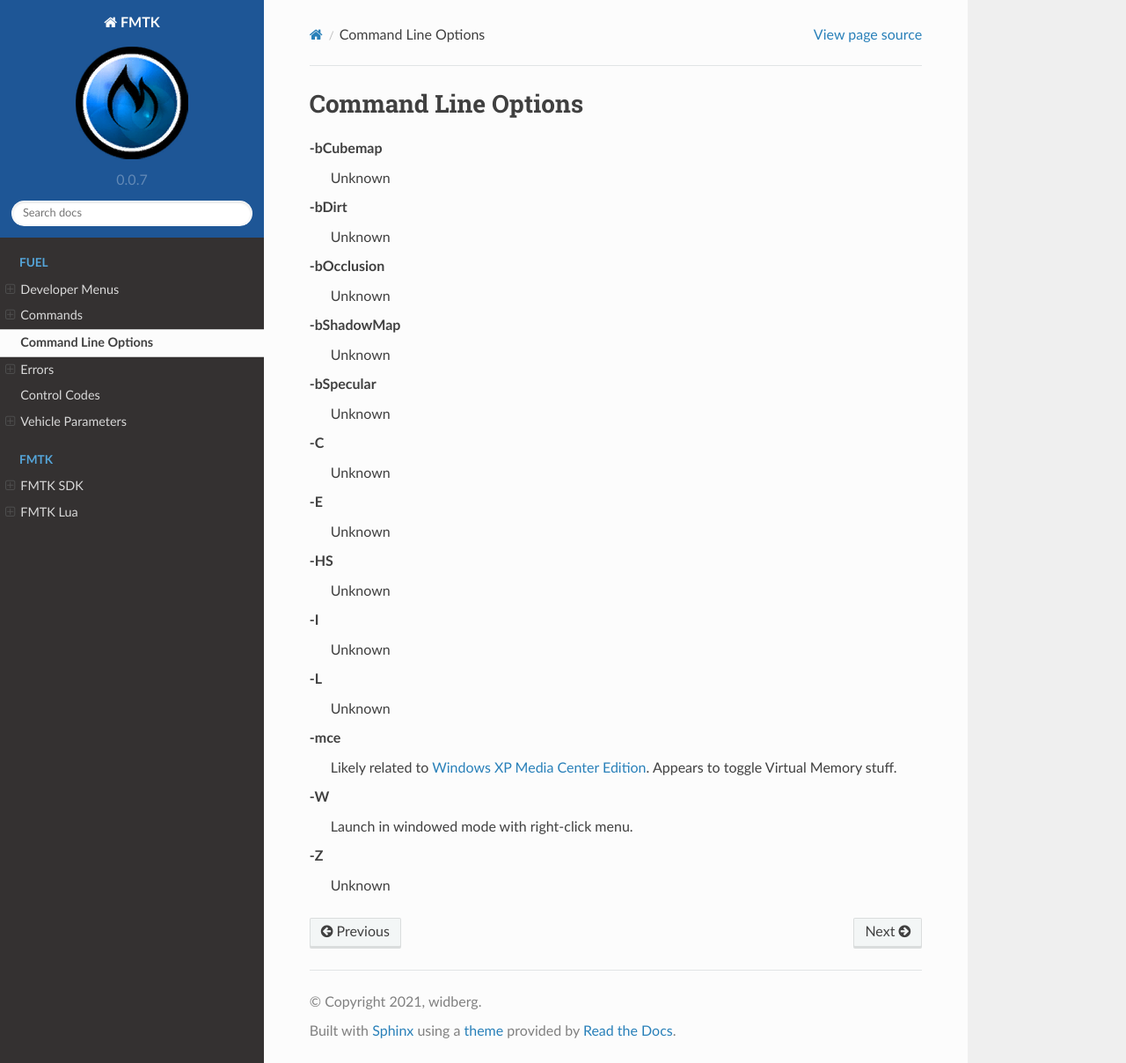
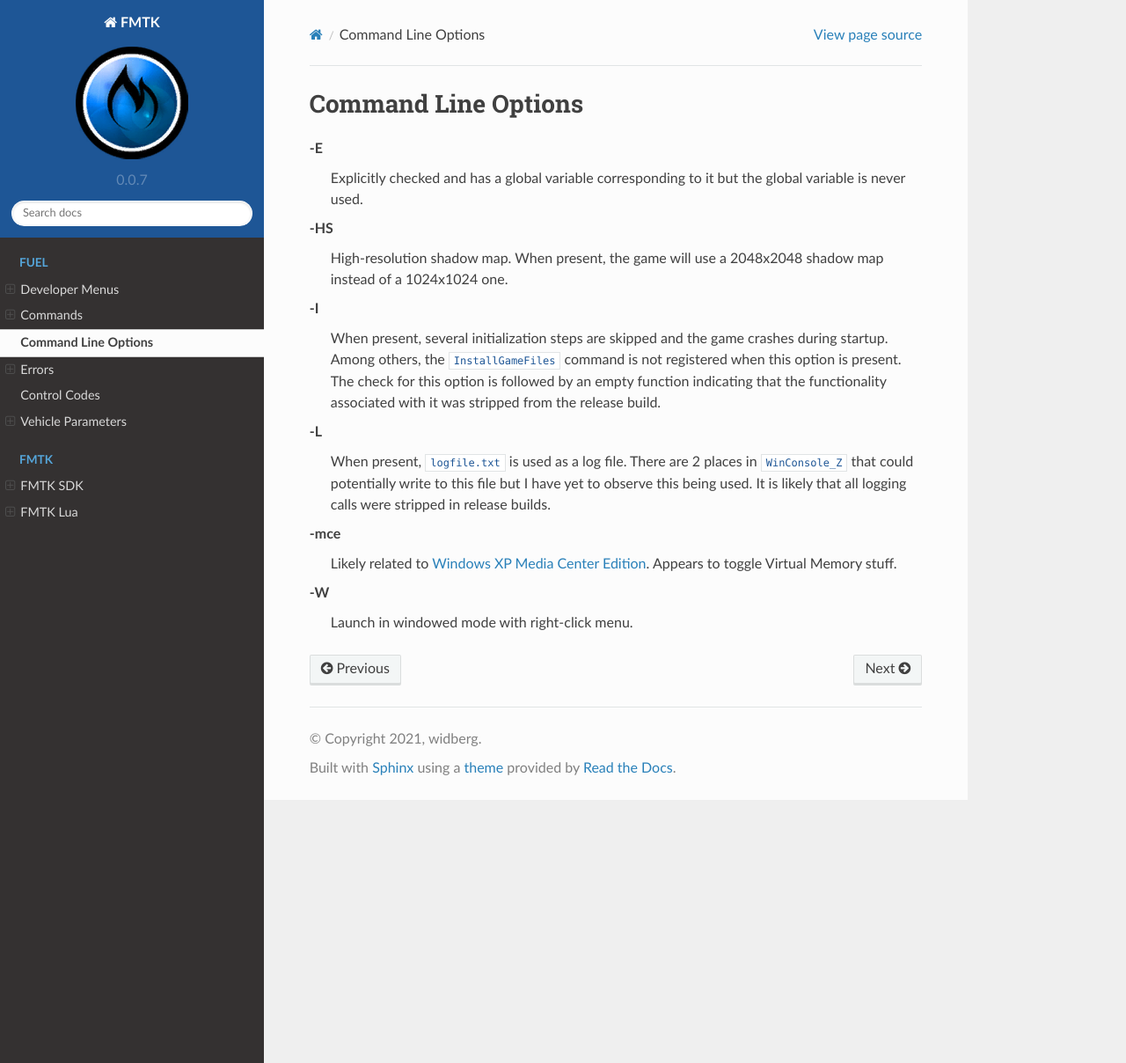
Before and after one commit to widberg/fmtk, a Sphinx documentation site: the page built from docs/source/fuelcommandlineoptions.rst, in a window 1280 px wide and 1208 px high. Shown: the whole window at 88% size. Built offline with Sphinx 7.4.7 and the Read the Docs theme 2.0.0, drawn with Linux system fonts in a browser that asks for light colours.

Commit message:
command line options

```diff
--- a/docs/source/fuelcommandlineoptions.rst
+++ b/docs/source/fuelcommandlineoptions.rst
@@ -3,41 +3,20 @@ Command Line Options
 
 .. glossary::
 
-   -bCubemap
-     Unknown
-
-   -bDirt
-     Unknown
-
-   -bOcclusion
-     Unknown
-
-   -bShadowMap
-     Unknown
-
-   -bSpecular
-     Unknown
-
-   -C
-     Unknown
-
    -E
-     Unknown
+     Explicitly checked and has a global variable corresponding to it but the global variable is never used.
 
    -HS
-     Unknown
+     High-resolution shadow map. When present, the game will use a 2048x2048 shadow map instead of a 1024x1024 one.
 
    -I
-     Unknown
+     When present, several initialization steps are skipped and the game crashes during startup. Among others, the ``InstallGameFiles`` command is not registered when this option is present. The check for this option is followed by an empty function indicating that the functionality associated with it was stripped from the release build.
 
    -L
-     Unknown
+     When present, ``logfile.txt`` is used as a log file. There are 2 places in ``WinConsole_Z`` that could potentially write to this file but I have yet to observe this being used. It is likely that all logging calls were stripped in release builds.
 
    -mce
      Likely related to `Windows XP Media Center Edition <https://en.wikipedia.org/wiki/Windows_XP_Media_Center_Edition>`_. Appears to toggle Virtual Memory stuff.
 
    -W
      Launch in windowed mode with right-click menu.
-
-   -Z
-     Unknown
```
